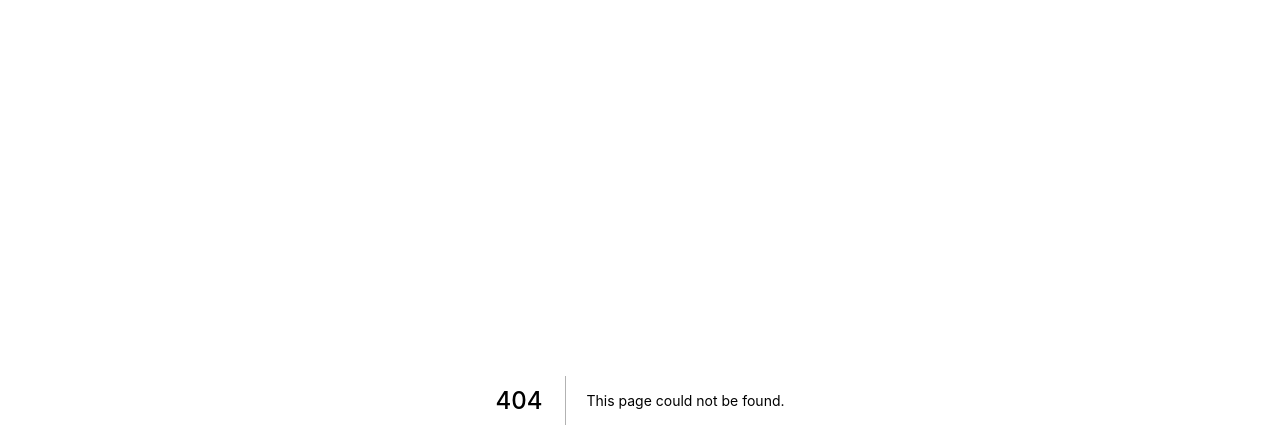
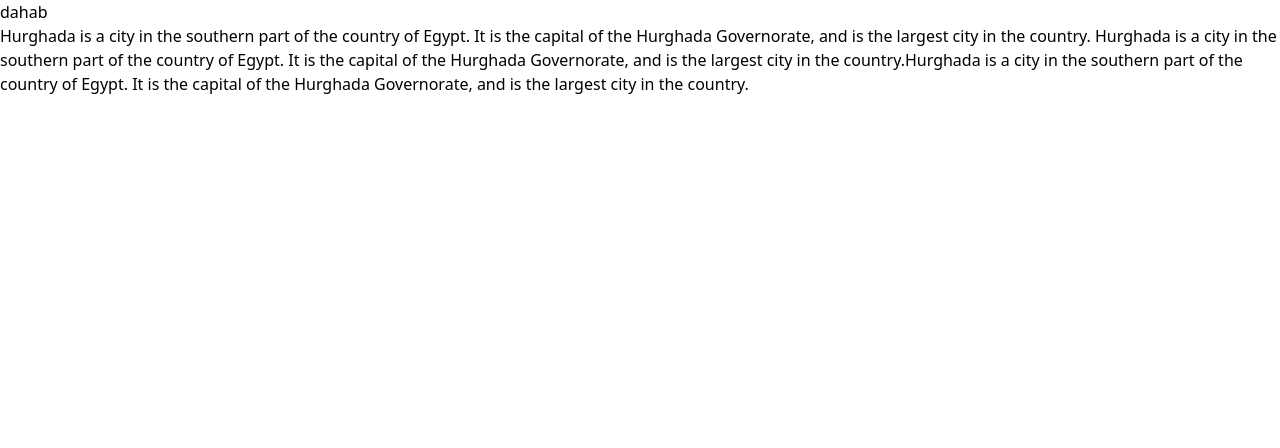
Before and after one commit to islamCodehood/travel-plus-ts, a Next.js app: page /places/dahab in a window 1280 px wide. Before the commit this address had no page. Shown: the top 448 px of the page. Built offline with nearby package versions, Linux system fonts and the light colour scheme.

Commit message:
feat: create dynamic routing page

```diff
--- /dev/null
+++ b/pages/places/[placeName].tsx
@@ -0,0 +1,29 @@
+import { getPlacesNames, getPlacesDetailsByName } from '../../utils/places';
+import { GetStaticPaths, GetStaticProps } from 'next';
+import { places } from '../../data/placesData.js';
+
+export default function Place(props: { [key: string]: any }) {
+	// return <div>{props?.placeName}</div>;
+  return (
+    <div>
+      <h1>{props?.placeName}</h1>
+      <p>{props?.details}</p>
+    </div>
+  )
+}
+
+export const getStaticPaths: GetStaticPaths = async () => {
+	return {
+		paths: getPlacesNames(places),
+		fallback: false,
+	};
+};
+
+export const getStaticProps: GetStaticProps = async ({ params }) => {
+	return {
+		props: {
+			placeName: params?.placeName,
+      details: getPlacesDetailsByName(places, params?.placeName),
+		},
+	};
+};
```
